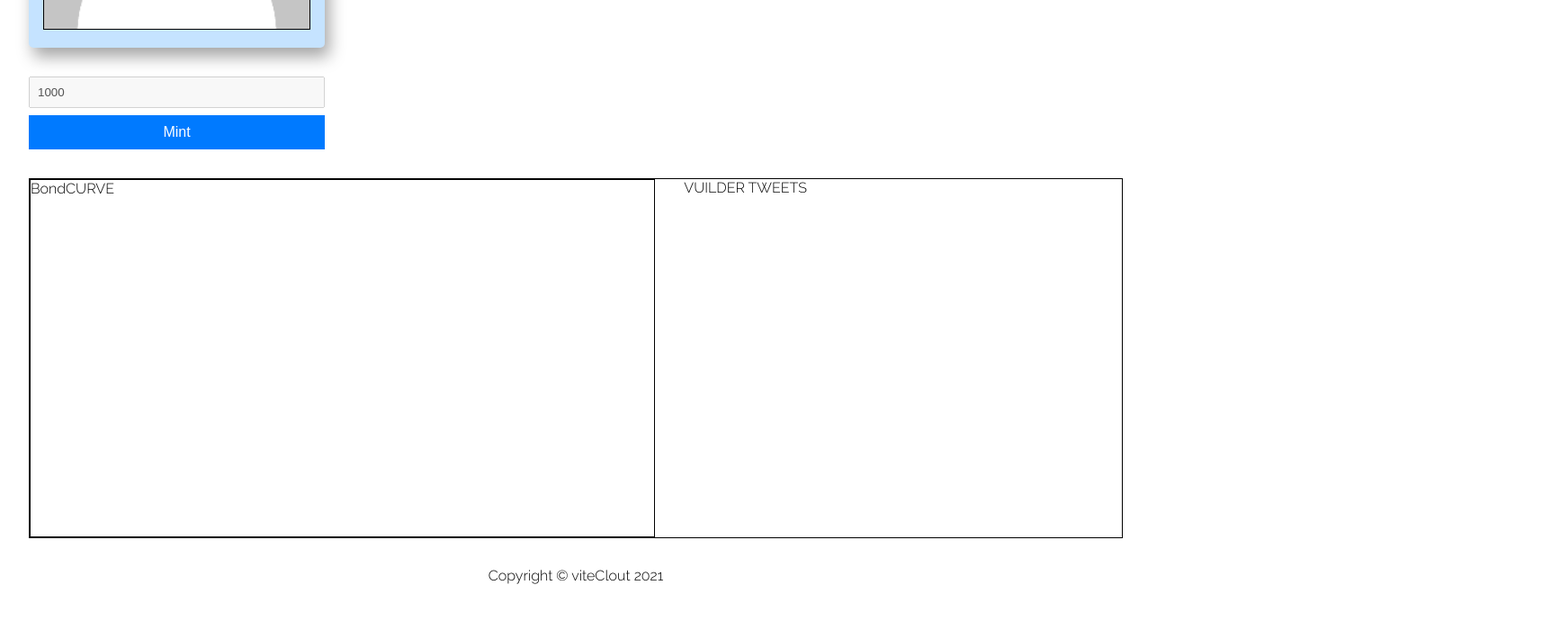
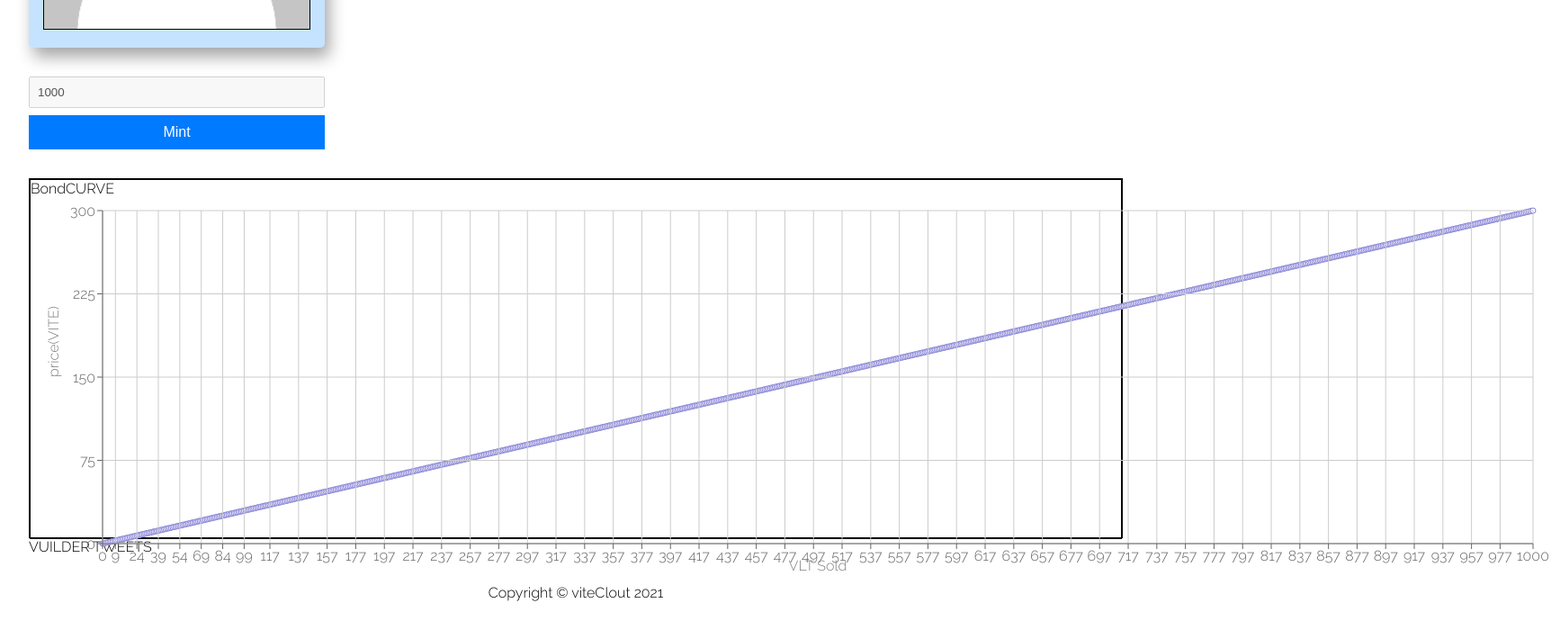
Before and after one commit to DTIV/viteclout, a React (Create React App) app in the folder frontend/: page /vuilder/1 in a window 1280 px wide. Shown: the part 352-1052 px from the top of the page at 90% size, 1734 px wide, since content can reach past the window. Built offline with nearby package versions, Linux system fonts and the light colour scheme.

Commit message:
added bond curve

```diff
--- a/frontend/package.json
+++ b/frontend/package.json
@@ -12,6 +12,7 @@
     "react-dom": "^17.0.2",
     "react-router-dom": "^6.0.2",
     "react-scripts": "4.0.3",
+    "recharts": "^2.1.6",
     "twit": "^2.2.11",
     "web-vitals": "^1.0.1"
   },
--- a/frontend/src/components/vuilder/VuilderProfile.js
+++ b/frontend/src/components/vuilder/VuilderProfile.js
@@ -5,12 +5,40 @@ import { Link } from 'react-router-dom';
 import { FaGithubSquare } from 'react-icons/fa';
 import BondCurve from './BondCurve';
 import VuilderTweets from './VuilderTweets'
-
+import { LineChart, Line, CartesianGrid, XAxis, YAxis, Label, Tooltip} from 'recharts';
+import { useState } from 'react';
 
 const VuilderProfile = (props) => {
     const location = useLocation();
+    const [width, setWidth] = useState(1700);
     const vuilder_ID = location.pathname.replace("/vuilder/", "")
     const vuilder = vuilders.find((v) => v._id === vuilder_ID)
+    // const data = [
+    //     {name: 'Page A', uv: 400},
+    //     {name: 'Page B', uv: 300},
+    //     {name: 'Page C', uv: 200},
+    //     {name: 'Page D', uv: 100},
+    // ];
+
+
+    const mint_amount = 1000
+    var data = []
+    function createCurve(){
+
+        for(var i=0; i <= 1000; i++){
+            var price = 0.003 * (i * 10 ** 2)
+            var point = {name: i, price: price}
+            data.push(point)
+        }
+    }
+    createCurve()
+    window.addEventListener("resize", function(event) {
+        var curve_wrap = this.document.getElementsByClassName("bonding-curve")
+        setWidth(curve_wrap[0].clientWidth)
+        // console.log(curve_wrap.clientHeight, curve_wrap.clientWidth)
+        // console.log(document.getElementsByClassName("bonding-curve").clientWidth + ' wide by ' + document.body.clientHeight+' high');
+    })
+
     return (
         <div id="profile" className="l-border">
             <div className="profile-wrap">
@@ -59,11 +87,26 @@ const VuilderProfile = (props) => {
             <section className="profile-bottom">
                 <div className="bonding-curve">
                     <BondCurve />
+                    <LineChart
+                        className = "line-chart"
+                        width={width}
+                        height={420}
+                        data={data}
+                        margin={{ top: 15, right: 30, left: 20, bottom: 5 }}>
+                        <Line type="monotone" dataKey="price" stroke="#8884d8" />
+                        <CartesianGrid stroke="#ccc" />
+                        <XAxis dataKey="name">
+                            <Label className="chart-labal" value="VLT Sold" offset={0} position="insideBottom" />
+                        </XAxis>
+                        <YAxis label={{ value: 'price(VITE)', angle: -90, position: 'insideLeft' }}/>
+                        <Tooltip />
+                    </LineChart>
                 </div>
-                <div className="vuilder-tweets">
+
+            </section>
+            <div className="vuilder-tweets">
                     <VuilderTweets />
                 </div>
-            </section>
         </div>
     )
 }
--- a/frontend/src/index.css
+++ b/frontend/src/index.css
@@ -331,15 +331,23 @@ nav{
 }
 
 .profile-bottom{
-  display: grid;
-  grid-template-columns: 1fr 0.7fr;
+
   border: black solid 1px;
-  grid-gap: 2rem;
+
   height:  50vh;
 }
 
+.line-chart{
+  width: 100%;
+  height: 100%;
+}
 .bonding-curve{
+  height: 50vh;
   border: black solid 1px;
+}
+
+.chart-label{
+  margin-top: 1rem;
 }
 /* VUILER PROFILE END */
 
```
Also changed, not shown: 1 other file (tests, documents, lock files or other folders).
